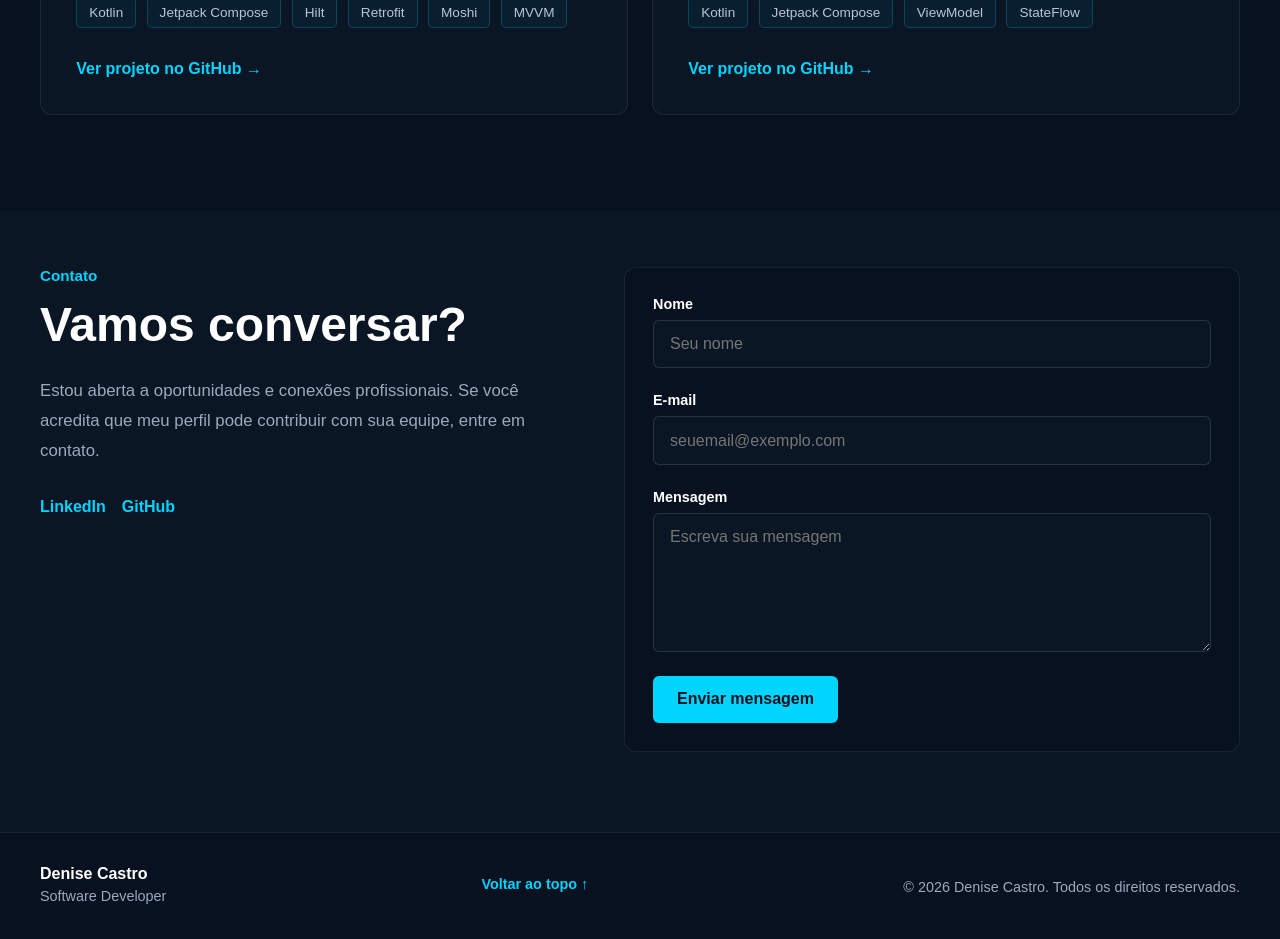
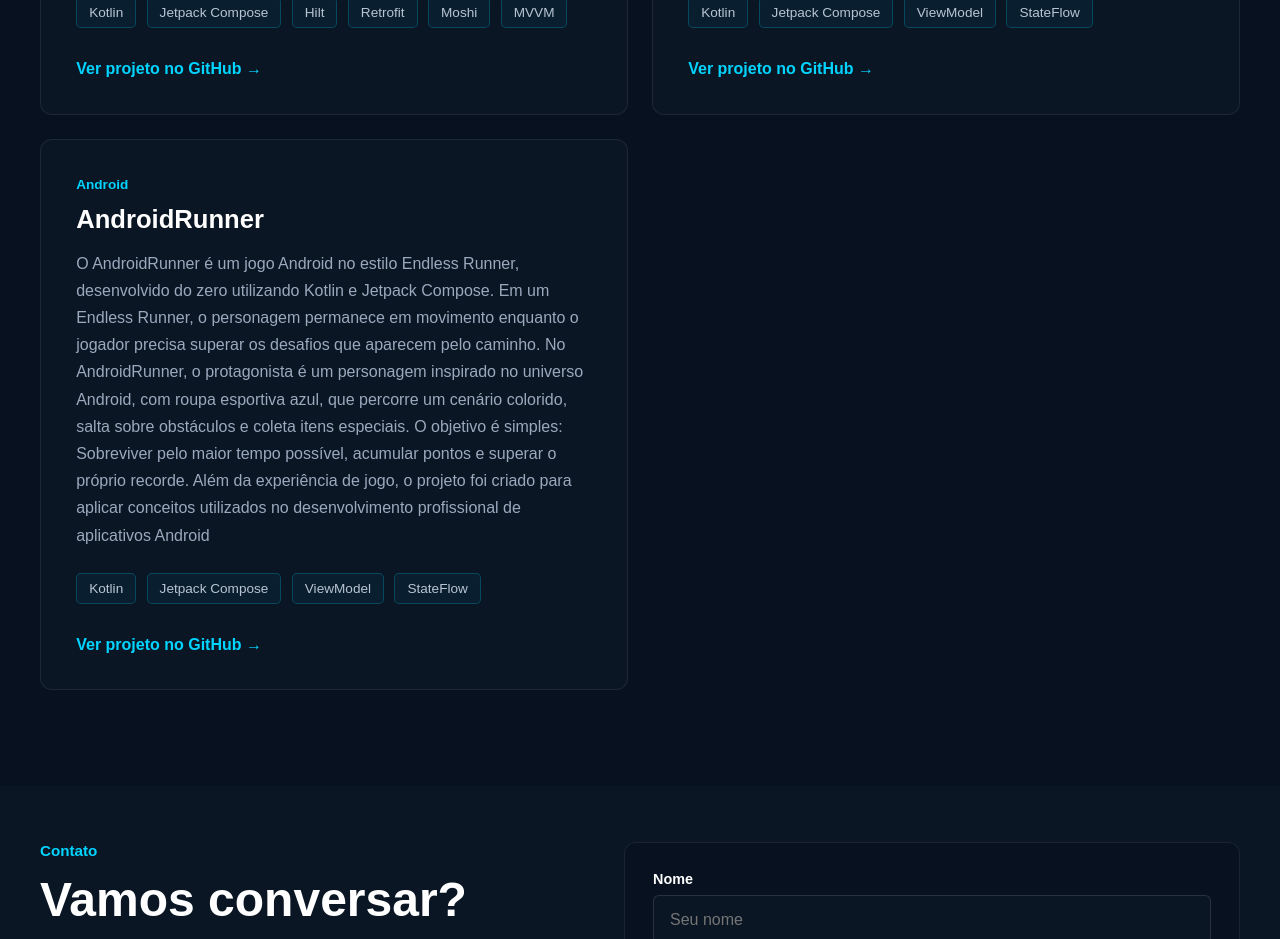
Before and after one commit to DeniseLeandroDeCastro/portifolio-denise, an Angular app: page / in a window 1280 px wide. Shown: the part 4120-5059 px from the top of the page. Built offline with nearby package versions, Linux system fonts and the light colour scheme.

Commit message:
Adiciona o projeto AndroidRunner

```diff
--- a/src/app/components/projects/projects.html
+++ b/src/app/components/projects/projects.html
@@ -87,6 +87,43 @@
 
       </article>
 
+      <!-- Android Runner -->
+      <article class="project-card">
+
+        <div class="project-card__content">
+          <span class="project-card__type">
+            Android
+          </span>
+
+          <h3>AndroidRunner</h3>
+
+          <p>
+            O AndroidRunner é um jogo Android no estilo Endless Runner, desenvolvido do zero utilizando Kotlin e Jetpack Compose.
+            Em um Endless Runner, o personagem permanece em movimento enquanto o jogador precisa superar os desafios que aparecem pelo caminho.
+            No AndroidRunner, o protagonista é um personagem inspirado no universo Android, com roupa esportiva azul, que percorre um cenário colorido, salta sobre obstáculos e coleta itens especiais.
+            O objetivo é simples: Sobreviver pelo maior tempo possível, acumular pontos e superar o próprio recorde.
+            Além da experiência de jogo, o projeto foi criado para aplicar conceitos utilizados no desenvolvimento profissional de aplicativos Android
+          </p>
+
+          <div class="project-card__technologies">
+            <span>Kotlin</span>
+            <span>Jetpack Compose</span>
+            <span>ViewModel</span>
+            <span>StateFlow</span>
+          </div>
+
+          <a
+            href="https://github.com/DeniseLeandroDeCastro/android-runner"
+            target="_blank"
+            rel="noopener noreferrer"
+            class="project-card__link"
+          >
+            Ver projeto no GitHub →
+          </a>
+        </div>
+
+      </article>
+
     </div>
 
   </div>
```
